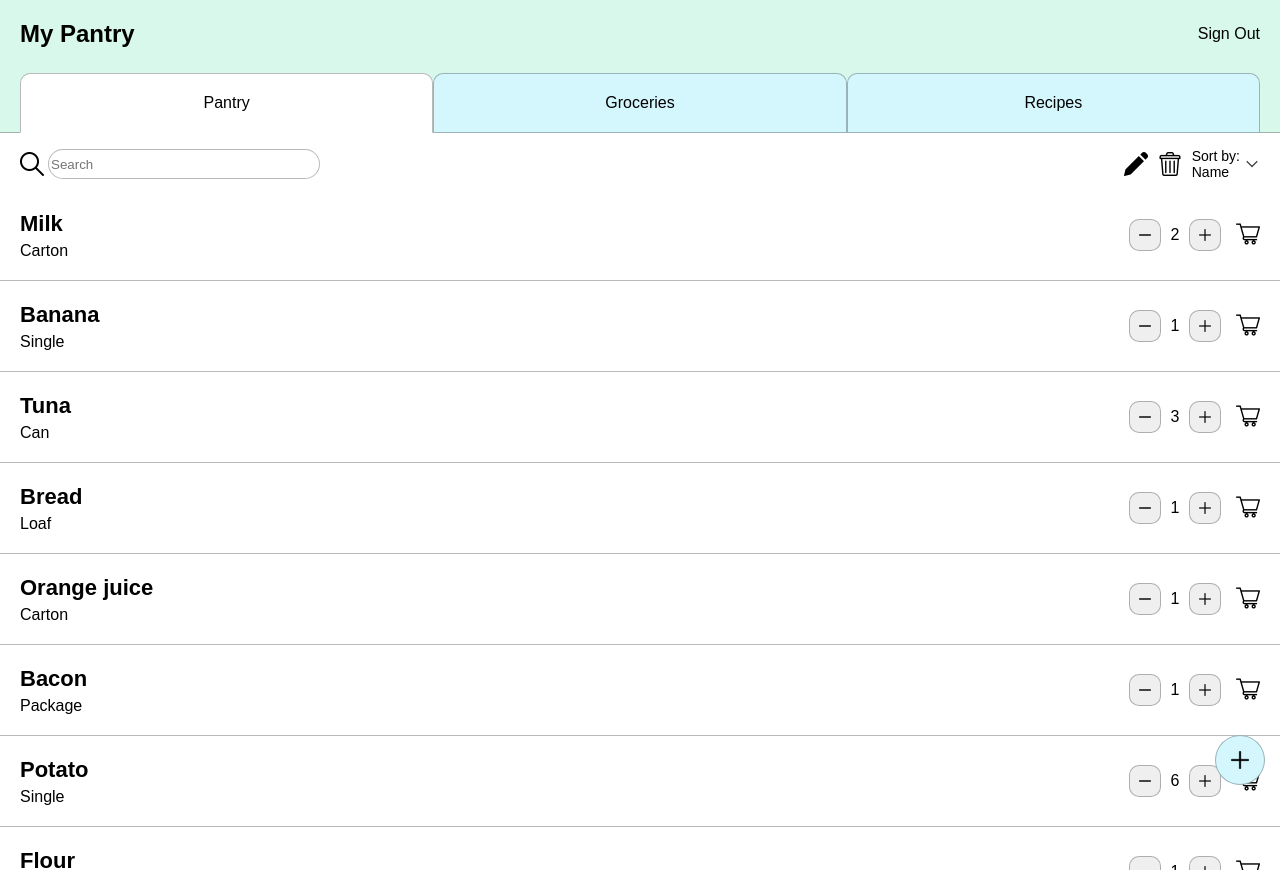
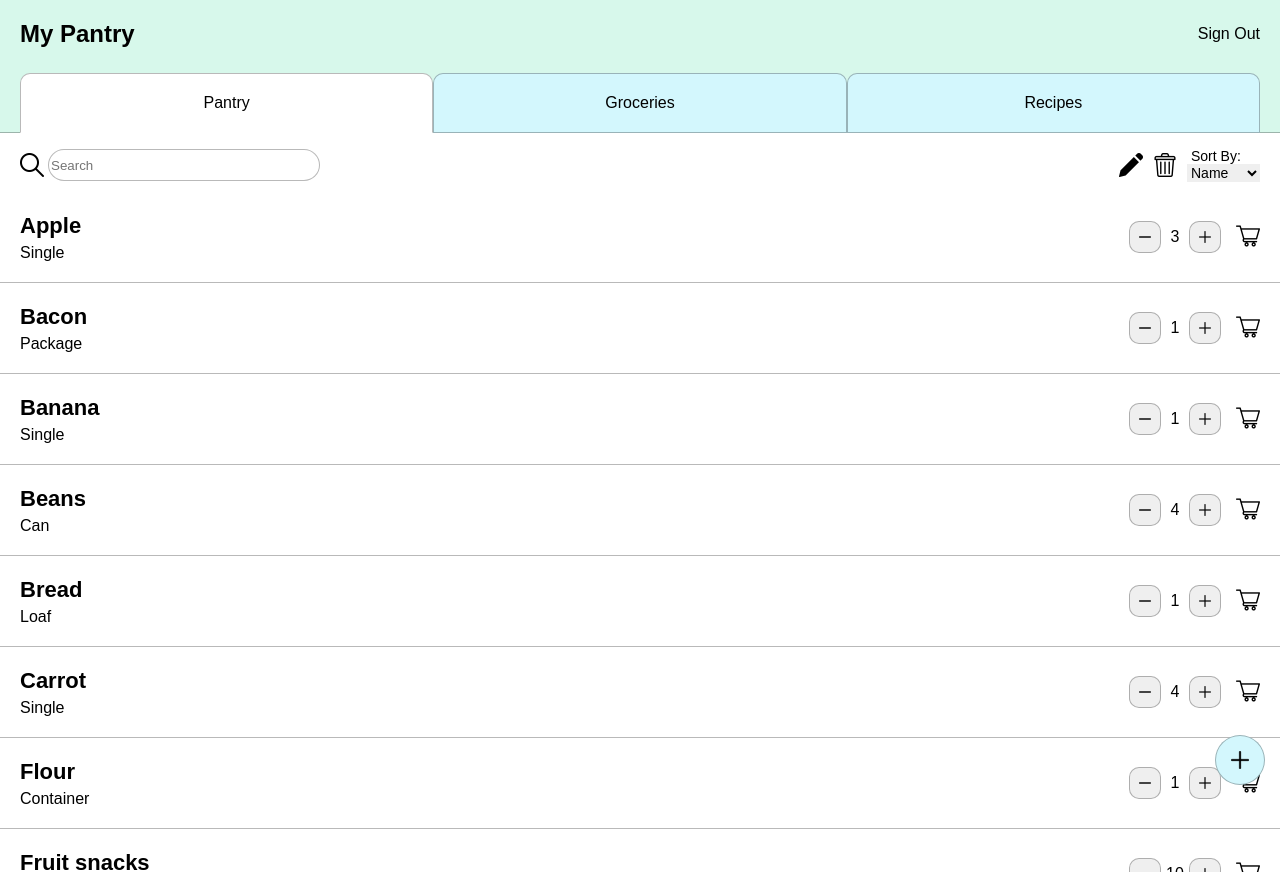
Before and after one commit to jenny-r/pantry-app-client, a React (Create React App) app: page / in a window 1280 px wide. Built offline with nearby package versions, Linux system fonts and the light colour scheme.

Commit message:
added sort functionality

```diff
--- a/src/components/Pantry/Pantry.tsx
+++ b/src/components/Pantry/Pantry.tsx
@@ -1,9 +1,9 @@
-import { useState, useEffect } from 'react'
+import { useState, useEffect, useMemo } from 'react'
 import { PantryItem } from '../PantryItem/PantryItem';
 import { AddButton } from '../AddButton/AddButton';
 import { useAppDispatch, useAppSelector } from '../../store/hooks';
-import { PantryItemType, PantryMode } from '../../types/types';
-import { deletePantryItems, editPantryItems, changePantryMode } from '../../store/pantrySlice';
+import { PantryItemType, PantryMode, PantrySort } from '../../types/types';
+import { deletePantryItems, editPantryItems, changePantryMode, changePantrySort } from '../../store/pantrySlice';
 import { SearchBar } from '../SearchBar/SearchBar';
 import { Button, ButtonColor } from '../Button/Button';
 import { AddPantryItem } from '../AddPantryItem/AddPantryItem';
@@ -16,6 +16,18 @@ export function Pantry() {
 
     const pantryItems: PantryItemType[] = useAppSelector((state) => Object.values(state.pantry.pantryItems));
     const pantryMode: PantryMode = useAppSelector((state) => state.pantry.pantryMode);
+    const pantrySort: PantrySort = useAppSelector((state) => state.pantry.pantrySort);
+
+    const sortOptionNames: string[] = Object.values(PantrySort);
+    const sortedPantryItems = useMemo(() => {
+        let temp: PantryItemType[] = [...pantryItems];
+        if (pantrySort === PantrySort.Name) {
+            temp.sort((a, b) => a.name.localeCompare(b.name));
+        } else if (pantrySort === PantrySort.Quantity) {
+            temp.sort((n1, n2) => n1.quantity - n2.quantity);
+        }
+        return temp;
+    }, [pantryItems, pantrySort])
 
     useEffect(() => {
         setDeleteList({});
@@ -38,6 +50,16 @@ export function Pantry() {
     const cancelMode = () => {
         dispatch(changePantryMode(PantryMode.Default));
     }
+    const handleSortChange: React.ChangeEventHandler<HTMLSelectElement> = (event) => {
+        const { options, selectedIndex } = event.target;
+        const text: string = options[selectedIndex].text.toLowerCase();
+
+        if (text === 'name') {
+            dispatch(changePantrySort(PantrySort.Name))
+        } else if (text === 'quantity') {
+            dispatch(changePantrySort(PantrySort.Quantity))
+        }
+    };
 
     let addButton: any = null;
     if (pantryMode === PantryMode.Default) {
@@ -85,9 +107,14 @@ export function Pantry() {
 
     return (
         <div className='Pantry-pantry'>
-            <SearchBar onClickDelete={() => dispatch(changePantryMode(PantryMode.Delete))} onClickEdit={() => dispatch(changePantryMode(PantryMode.Edit))} />
+            <SearchBar
+                sortOptionNames={sortOptionNames}
+                onClickDelete={() => dispatch(changePantryMode(PantryMode.Delete))}
+                onClickEdit={() => dispatch(changePantryMode(PantryMode.Edit))}
+                onSortChange={handleSortChange}
+            />
             <div className='Pantry-pantry-item-list'>
-                {pantryItems.map((item) =>
+                {sortedPantryItems.map((item) =>
                     <PantryItem item={item} key={item.name} onClickDeleteCheckbox={addToDeleteList} onChangeEditInput={addToEditList} />)}
             </div>
             {addButton}
--- a/src/components/SearchBar/SearchBar.css
+++ b/src/components/SearchBar/SearchBar.css
@@ -35,25 +35,6 @@
     align-items: center;
 }
 
-.SearchBar-sort-container {
-    display: flex;
-    flex-direction: row;
-    align-items: center;
-}
-
-.SearchBar-sort-text-wrapper {
-    display: flex;
-    flex-direction: column;
-    justify-content: center;
-    align-items: flex-start;
-    font-size: 14px;
-}
-
-.SearchBar-sort-icon {
-    height: 16px;
-    margin-left: 4px;
-}
-
 .SearchBar-button {
     width: 24px;
     height: 24px;
--- a/src/components/SearchBar/SearchBar.tsx
+++ b/src/components/SearchBar/SearchBar.tsx
@@ -1,11 +1,18 @@
+import React from 'react';
+import { Sort } from '../Sort/Sort';
 import searchIcon from '../../assets/search-icon.png';
-import sortIcon from '../../assets/down-caret-icon.png';
 import editIcon from '../../assets/edit-pencil-icon.png';
 import deleteIcon from '../../assets/trash-can-icon.png';
-import React from 'react';
 import './SearchBar.css';
 
-export function SearchBar({ onClickDelete, onClickEdit }: { onClickDelete: React.MouseEventHandler<HTMLButtonElement>, onClickEdit: React.MouseEventHandler<HTMLButtonElement> }) {
+interface SearchBarProps {
+    sortOptionNames: string[],
+    onClickDelete: React.MouseEventHandler<HTMLButtonElement>,
+    onClickEdit: React.MouseEventHandler<HTMLButtonElement>,
+    onSortChange: (event: React.ChangeEvent<HTMLSelectElement>) => void
+}
+
+export function SearchBar({ sortOptionNames, onClickDelete, onClickEdit, onSortChange }: SearchBarProps) {
     return (
         <div className='SearchBar-search-bar'>
             <div className='SearchBar-search-input-container'>
@@ -25,13 +32,10 @@ export function SearchBar({ onClickDelete, onClickEdit }: { onClickDelete: React
                 >
                     <img className='SearchBar-button-image' src={deleteIcon} alt='delete' />
                 </button>
-                <div className='SearchBar-sort-container'>
-                    <div className='SearchBar-sort-text-wrapper'>
-                        <div>Sort by:</div>
-                        <div>Name</div>
-                    </div>
-                    <img className='SearchBar-sort-icon' src={sortIcon} alt='sort' />
-                </div>
+                <Sort
+                    sortOptionNames={sortOptionNames}
+                    onSortChange={onSortChange}
+                />
             </div>
         </div>
     )
--- /dev/null
+++ b/src/components/Sort/Sort.css
@@ -0,0 +1,13 @@
+.Sort-container {
+    font-size: 14px;
+}
+
+.Sort-label {
+    padding-left: 4px;
+}
+
+.Sort-select {
+    border: none;
+    font-family: sans-serif;
+    font-size: 14px;
+}
--- /dev/null
+++ b/src/components/Sort/Sort.tsx
@@ -0,0 +1,25 @@
+import './Sort.css';
+
+interface SortProps {
+    sortOptionNames: string[]
+    onSortChange: (event: React.ChangeEvent<HTMLSelectElement>) => void
+}
+
+export function Sort({ sortOptionNames, onSortChange }: SortProps) {
+
+    return (
+        <div className='Sort-container'>
+            <div className='Sort-label'>Sort By:</div>
+            <select className='Sort-select' onChange={onSortChange}>
+                {sortOptionNames.map((optionName, i) =>
+                    <option
+                        key={i}
+                        value={i}
+                    >
+                        {optionName}
+                    </option>
+                )}
+            </select>
+        </div>
+    )
+}
--- a/src/store/pantrySlice.tsx
+++ b/src/store/pantrySlice.tsx
@@ -1,9 +1,10 @@
 import { createSlice, PayloadAction } from '@reduxjs/toolkit';
-import { PantryItemType, PantryMode } from '../types/types';
+import { PantryItemType, PantryMode, PantrySort } from '../types/types';
 
 interface PantryState {
     pantryItems: { [id: string]: PantryItemType },
-    pantryMode: PantryMode
+    pantryMode: PantryMode,
+    pantrySort: PantrySort
 }
 
 const initialState: PantryState = {
@@ -111,7 +112,8 @@ const initialState: PantryState = {
             quantity: 4
         }
     },
-    pantryMode: PantryMode.Default
+    pantryMode: PantryMode.Default,
+    pantrySort: PantrySort.Name
 }
 
 const pantrySlice = createSlice({
@@ -136,6 +138,9 @@ const pantrySlice = createSlice({
         changePantryMode: (state, action: PayloadAction<PantryMode>) => {
             state.pantryMode = action.payload;
         },
+        changePantrySort: (state, action: PayloadAction<PantrySort>) => {
+            state.pantrySort = action.payload;
+        },
         increase: (state, action: PayloadAction<string>) => {
             state.pantryItems[action.payload].quantity += 1;
         },
@@ -147,6 +152,6 @@ const pantrySlice = createSlice({
     }
 })
 
-export const { addPantryItem, deletePantryItems, editPantryItems, changePantryMode, increase, decrease } = pantrySlice.actions;
+export const { addPantryItem, deletePantryItems, editPantryItems, changePantryMode, changePantrySort, increase, decrease } = pantrySlice.actions;
 
 export default pantrySlice.reducer;
--- a/src/types/types.tsx
+++ b/src/types/types.tsx
@@ -11,3 +11,8 @@ export enum PantryMode {
     Delete,
     Add
 }
+
+export enum PantrySort {
+    Name = 'Name',
+    Quantity = 'Quantity'
+}
```
